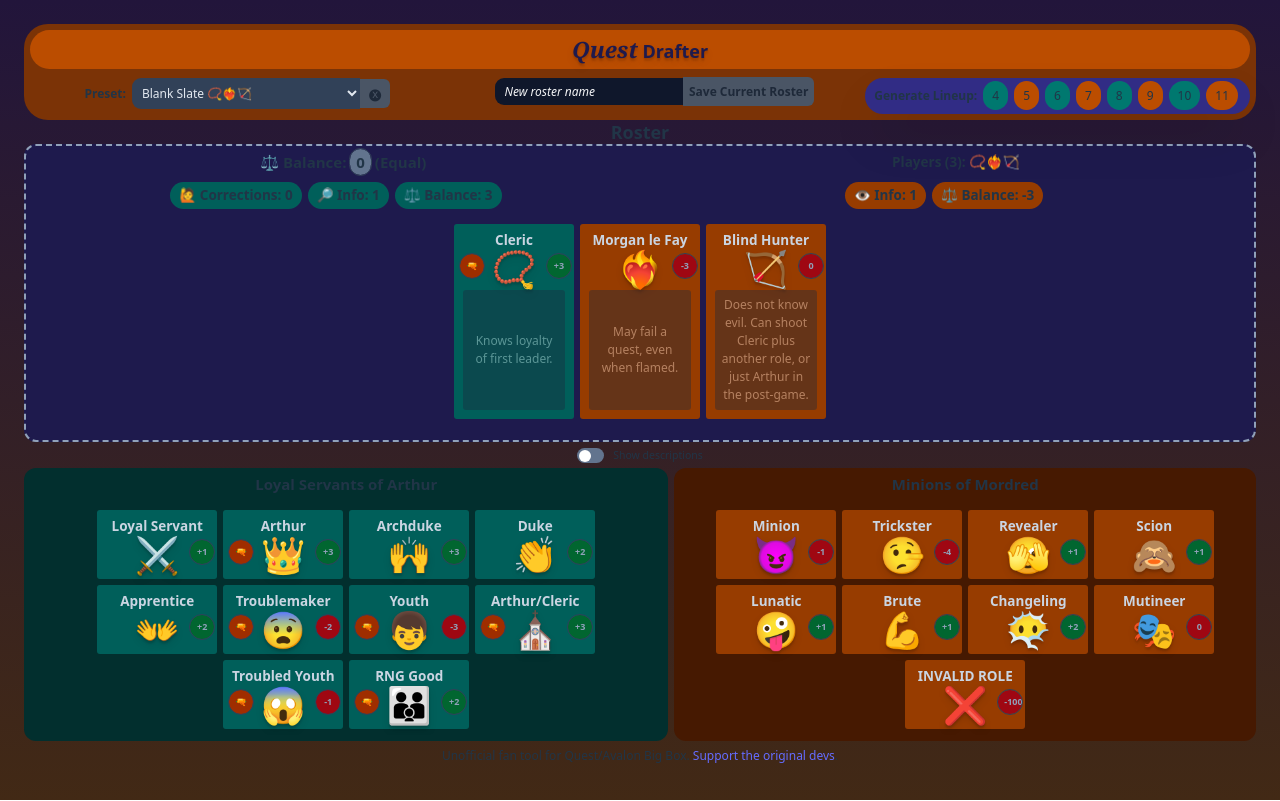
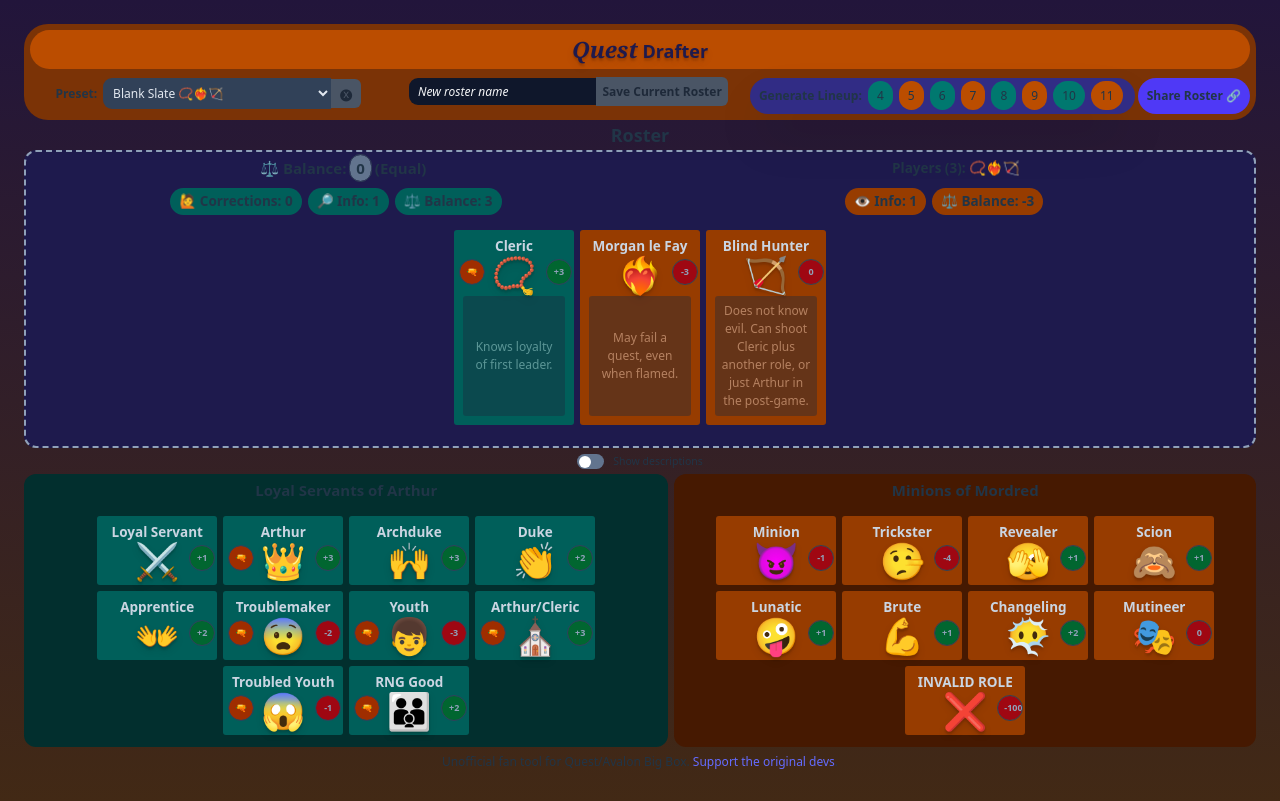
Before and after one commit to Talberon/quest-app, a React (Vite) app: page / in a window 1280 px wide. Built offline with nearby package versions, Linux system fonts and the light colour scheme.

Commit message:
Add ability to share encoded roster via URL

```diff
--- a/src/App.tsx
+++ b/src/App.tsx
@@ -5,9 +5,12 @@ import { RoleCard } from './components/role-card'
 import { Roster } from './components/roster'
 import { RosterRepository } from './components/roster-respository'
 import { generateRoster } from './lib/generate-roster'
+import {
+  encodeCommaSeparatedRosterToBase64,
+  getRosterFromQueryString,
+} from './lib/role-utils'
 import { type Role, Roles } from './model/roles'
 import { DefaultRosters } from './model/rosters'
-import { getRosterFromQueryString } from './lib/role-utils'
 
 function App() {
   const roles = Object.values(Roles) //.filter((role) => role.balance === 0)
@@ -253,7 +256,15 @@ function App() {
   function setRoster(draftedRoles: string[]) {
     // Get the current URL
     const currentUrl = new URL(window.location.href)
-    currentUrl.searchParams.set('roster', 'TEST') // Adds 'paramName=paramValue' or updates its value if it already exists
+
+    const base64Roster = encodeCommaSeparatedRosterToBase64(
+      draftedRoles.map((cardId) => {
+        const [_, role] = cardId.split('|')
+        return role
+      })
+    )
+
+    currentUrl.searchParams.set('roster', base64Roster) // Adds 'paramName=paramValue' or updates its value if it already exists
 
     const newUrl = currentUrl.toString()
     //Update query params
--- a/src/components/roster-respository.tsx
+++ b/src/components/roster-respository.tsx
@@ -1,11 +1,11 @@
+import { copyRosterToClipboard } from '../lib/role-utils'
 import { Roles } from '../model/roles'
-import type { Lineup } from '../model/rosters'
 
 interface RosterRepositoryProps {
   activePreset: string
   customRosterName: string
   deleteRoster: () => void
-  rosterLineups: Record<string, Lineup>
+  rosterLineups: Record<string, string[]>
   saveRoster: () => void
   selectRoster: (selectedRoster: string) => void
   setCustomRosterName: React.Dispatch<React.SetStateAction<string>>
@@ -20,11 +20,11 @@ export function RosterRepository({
   saveRoster,
   selectRoster,
   setCustomRosterName,
-  generateRoster
+  generateRoster,
 }: RosterRepositoryProps) {
   return (
     <div className="flex flex-wrap gap-1 justify-center content-baseline">
-      <div id="load-roster" className='md:flex-1 flex-nowrap text-nowrap'>
+      <div id="load-roster" className="md:flex-1 flex-nowrap text-nowrap">
         <div id="select-roster">
           <span className="font-semibold">Preset:</span>
           <select
@@ -52,7 +52,7 @@ export function RosterRepository({
           </span>
         </div>
       </div>
-      <div className='md:flex-1 flex-nowrap text-nowrap'>
+      <div className="md:flex-1 flex-nowrap text-nowrap">
         <input
           value={customRosterName}
           onChange={(e) => setCustomRosterName(e.target.value)}
@@ -63,7 +63,7 @@ export function RosterRepository({
           className="p-1.5 pl-3 rounded-l-xl placeholder:text-gray-100 placeholder:italic bg-slate-900 text-slate-200"
         />
         <span
-          onClick={_ => customRosterName && saveRoster()}
+          onClick={(_) => customRosterName && saveRoster()}
           className={`${!customRosterName ? 'disabled text-gray-800 bg-gray-600' : 'bg-purple-600 hover:bg-purple-500 active:bg-purple-800'} select-none font-semibold rounded-r-lg p-2 `}
         >
           Save Current Roster
@@ -71,17 +71,25 @@ export function RosterRepository({
       </div>
 
       <div className="bg-indigo-900 shadow-2xl rounded-full p-3">
-        <span className='font-semibold select-none'>Generate Lineup:</span>{' '}
+        <span className="font-semibold select-none">Generate Lineup:</span>{' '}
         {[4, 5, 6, 7, 8, 9, 10, 11].map((numPlayers) => (
           <span
             key={numPlayers}
-            className={`mx-1 px-3 py-2 select-none ${numPlayers % 2 == 0 ? 'bg-teal-700 hover:bg-teal-600 active:bg-teal-800': 'bg-amber-700 hover:bg-amber-600 active:bg-amber-800'} rounded-full cursor-pointer`}
+            className={`mx-1 px-3 py-2 select-none ${numPlayers % 2 == 0 ? 'bg-teal-700 hover:bg-teal-600 active:bg-teal-800' : 'bg-amber-700 hover:bg-amber-600 active:bg-amber-800'} rounded-full cursor-pointer`}
             onClick={() => generateRoster(numPlayers)}
           >
             {numPlayers}
           </span>
         ))}
       </div>
+
+      {/* Share Button */}
+      <span
+        onClick={copyRosterToClipboard}
+        className="select-none text-nowrap font-semibold flex-nowrap bg-indigo-600 hover:bg-indigo-500 active:bg-indigo-800 rounded-full px-3 py-3"
+      >
+        Share Roster 🔗
+      </span>
     </div>
   )
 }
--- a/src/components/roster.tsx
+++ b/src/components/roster.tsx
@@ -1,7 +1,7 @@
 import { useDroppable } from '@dnd-kit/core'
+import { useEffect, useState } from 'react'
 import { Roles, type Role } from '../model/roles'
 import { RoleCard } from './role-card'
-import { useEffect, useState } from 'react'
 
 interface RosterProps {
   children: any
@@ -51,7 +51,9 @@ export function Roster(props: RosterProps) {
 
   return (
     <div>
-      <h2 className="text-2xl font-bold">Roster{rosterIsModified && '*'}</h2>
+      <div className='flex justify-center gap-3 items-center m-1'>
+      <span className="text-2xl font-bold">Roster{rosterIsModified && '*'}</span>
+      </div>
       <div className="select-none rounded-2xl bg-indigo-950 border-dashed border-slate-400 border-2 min-w-30 min-h-30 mb-2 p-2">
         <div className="flex flex-wrap gap-3 mb-3">
           <span className="grow text-xl font-bold">
--- a/src/lib/role-utils.ts
+++ b/src/lib/role-utils.ts
@@ -4,16 +4,26 @@ import { DefaultRosters } from '../model/rosters'
 export function convertRosterToCommaSeparatedIds(roster: Role[]): string {
   return roster.map((role) => role.id).join(',')
 }
-export function copyRosterToClipboard(roster: Role[]) {
-  navigator.clipboard.writeText(convertRosterToCommaSeparatedIds(roster))
+
+export function copyRosterToClipboard() {
+  navigator.clipboard.writeText(window.location.href)
+  alert('Copied roster url to clipboard!')
 }
 
 export function convertRosterToBase64(roster: Role[]): string {
   return btoa(convertRosterToCommaSeparatedIds(roster))
 }
 
-export function convertCommaSeparatedRolesToArray(rosterString: string): Role[] {
-  return rosterString.split(',').map(id => {
+export function encodeCommaSeparatedRosterToBase64(
+  rosterIds: string[]
+): string {
+  return btoa(rosterIds.join(','))
+}
+
+export function convertCommaSeparatedRolesToArray(
+  rosterString: string
+): Role[] {
+  return rosterString.split(',').map((id) => {
     if (Object.keys(Roles).includes(id)) {
       return Roles[id]
     }
@@ -25,6 +35,7 @@ export function convertCommaSeparatedRolesToArray(rosterString: string): Role[]
 
 export function decodeEncodedRoster(base64String: string): Role[] {
   const commaSeparatedRoster = atob(base64String)
+  console.log('Roster from Base64String:', commaSeparatedRoster)
   return convertCommaSeparatedRolesToArray(commaSeparatedRoster)
 }
 
@@ -36,5 +47,7 @@ export function getRosterFromQueryString(): Role[] {
     return decodeEncodedRoster(encodedRosterParam)
   }
 
-    return convertCommaSeparatedRolesToArray(DefaultRosters['Blank Slate'].join(','))
+  return convertCommaSeparatedRolesToArray(
+    DefaultRosters['Blank Slate'].join(',')
+  )
 }
```
Also changed, not shown: 1 other file (tests, documents, lock files or other folders). Lines whose indentation alone changed are shown as unchanged.
